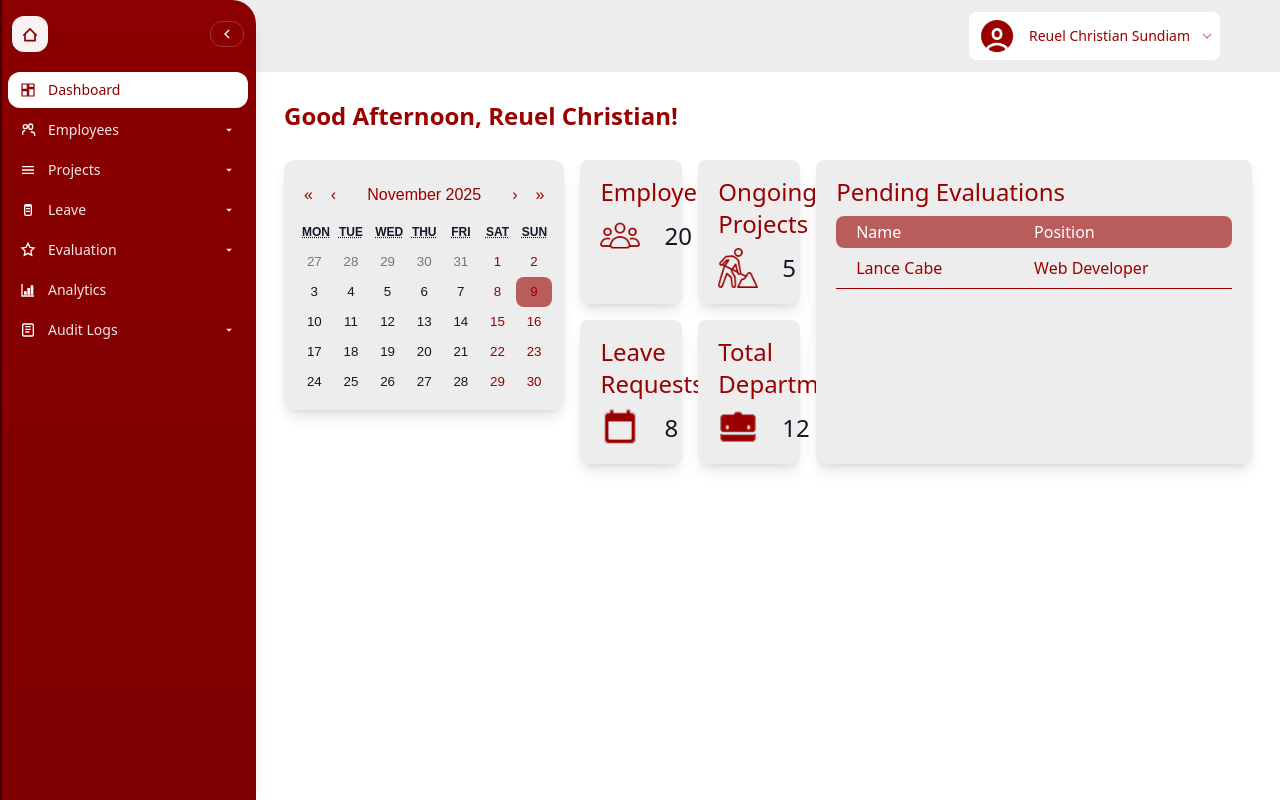
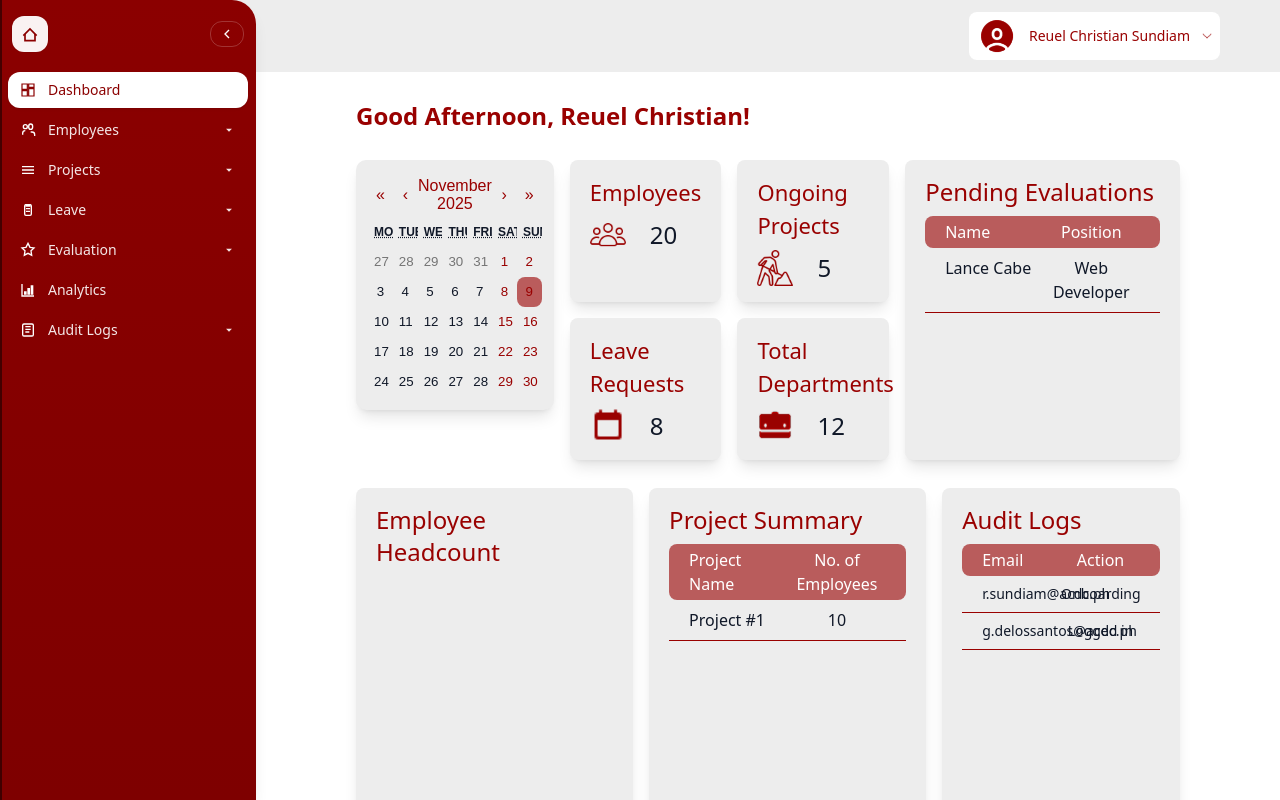
Before and after one commit to Lanshissh/arise-frontend, a React (Vite) app: page /dashboard in a window 1280 px wide. Built offline with nearby package versions, Linux system fonts and the light colour scheme.

Commit message:
added the second row of the dashboard

```diff
--- a/src/assets/styles/calendar.css
+++ b/src/assets/styles/calendar.css
@@ -2,7 +2,7 @@
   border-radius: 10px;
   background-color: #EDEDED !important;
   border: none !important;
-  width: 300px;
+  width: 24%;
   height: 250px;
 }
 
--- a/src/pages/dashboard.jsx
+++ b/src/pages/dashboard.jsx
@@ -7,13 +7,34 @@ import '../assets/styles/calendar.css'
 function Cards({ title, icon, value }) {
     return (
         <div className="bg-[#EDEDED] w-full max-w-sm rounded-lg px-5 py-4 mx-auto hover:scale-105 shadow-lg">
-            <h2 className="text-2xl text-[#990100] font-medium">{title}</h2>
+            <h2 className="text-[22px] text-[#990100] font-medium">{title}</h2>
             <div className="flex pt-2 gap-6 items-center">
-                <img src={icon} className="h-10 w-10" alt={`${title} icon`} />
+                <img src={icon} className="h-9 w-9" alt={`${title} icon`} />
                 <p className="text-2xl font-medium ">{value}</p>
             </div>
         </div>
     );
+}
+
+{/* GREETING */}
+
+function Greeting(){
+    var currentDate = new Date();
+    var hour = currentDate.getHours();
+    var greeting;
+
+    if (hour < 12){
+        greeting = "Morning"
+    }
+    else if (hour >= 12 && hour <=17){
+        greeting = "Afternoon";
+    }
+    else if (hour >= 17 && hour <= 24){
+        greeting = "Evening"
+    }
+
+    return <span>{greeting}</span>
+
 }
 
 function Dashboard() {
@@ -21,14 +42,17 @@ function Dashboard() {
         <div>
             <Navbar />
 
-            <div className="p-7 p-5">
-                <h1 className="md:text-2xl text-xl text-[#990100] font-bold">Good Afternoon, Reuel Christian!</h1>
+            <div className="p-7 mx-18">
+                <h1 className="md:text-2xl text-xl text-[#990100] font-bold">Good <Greeting />, Reuel Christian!</h1>
+
+
+                {/* FIRST ROW */}
 
                 <div className="pt-7 flex gap-4 justify-center">
 
                     <Calendar className={`p-3 shadow-lg justify-center items-center hover:scale-105`}/>
 
-                    <div className="grid grid-cols-2 gap-4">
+                    <div className="grid grid-cols-2 gap-4 w-[41%]">
                         <Cards title="Employees" icon="icons/red-employees.png" value="20" />
                         <Cards title="Ongoing Projects" icon="icons/red-projects.png" value="5" />
                         <Cards title="Leave Requests" icon="icons/red-leave.png" value="8" />
@@ -36,21 +60,62 @@ function Dashboard() {
                     </div>
 
 
-                    <div className="bg-[#EDEDED] w-full max-w-lg rounded-lg hover:scale-105 shadow-lg px-5 py-4">
+                    <div className="bg-[#EDEDED] w-[35%] rounded-lg hover:scale-105 shadow-lg px-5 py-4">
                         <h2 className="text-2xl text-[#990100] font-medium pb-2">Pending Evaluations</h2>
                         <div className="grid grid-cols-2 bg-[#9900009c] px-5 py-1 rounded-lg">
-                            <p className="text-white">Name</p>
-                            <p className="text-white">Position</p>
+                            <p className="text-white text-md">Name</p>
+                            <p className="text-white text-md text-center">Position</p>
                         </div>
                         <div className="grid grid-cols-2 px-5 py-2">
-                            <p className="text-[#990100]">Lance Cabe</p>
-                            <p className="text-[#990100]">Web Developer</p>
+                            <p className="">Lance Cabe</p>
+                            <p className="text-center">Web Developer</p>
+                        </div>
+                        <hr className="text-[#990100]"/>
+                    </div>
+                </div>
+
+                {/* SECOND ROW */}
+
+                <div className="pt-7 flex gap-4 justify-center ">
+
+                    <div className="bg-[#EDEDED] w-[35%] rounded-lg shadow-lg hover:scale-105 px-5 py-4 h-[350px]">
+                        <h2 className="text-2xl text-[#990100] font-medium pb-2">Employee Headcount</h2>
+                    </div>
+
+                    <div className="bg-[#EDEDED] w-[35%] rounded-lg shadow-lg hover:scale-105 px-5 py-4">
+                        <h2 className="text-2xl text-[#990100] font-medium pb-2">Project Summary</h2>
+
+                        <div className="grid grid-cols-2 bg-[#9900009c] px-5 py-1 rounded-lg">
+                            <p className="text-white text-md">Project Name</p>
+                            <p className="text-white text-md text-center">No. of Employees</p>
+                        </div>
+                        <div className="grid grid-cols-2 px-5 py-2">
+                            <p className="">Project #1</p>
+                            <p className="text-center">10</p>
                         </div>
                         <hr className="text-[#990100]"/>
                     </div>
 
+                    <div className="bg-[#EDEDED] w-[30%] rounded-lg shadow-lg hover:scale-105 px-5 py-4">
+                        <h2 className="text-2xl text-[#990100] font-medium pb-2">Audit Logs</h2>
+                        <div className="grid grid-cols-2 bg-[#9900009c] px-5 py-1 rounded-lg">
+                            <p className="text-white text-md">Email</p>
+                            <p className="text-white text-md text-center">Action</p>
+                        </div>
+                        <div className="grid grid-cols-2 px-5 py-2 items-center">
+                            <p className="text-sm">r.sundiam@acdc.ph</p>
+                            <p className="text-center text-sm">Onboarding</p>
+                        </div>
+                        <hr className="text-[#990100]"/>
 
+                        <div className="grid grid-cols-2 px-5 py-2 items-center">
+                            <p className="text-sm">g.delossantos@acdc.ph</p>
+                            <p className="text-center text-sm">Logged in</p>
+                        </div>
+                        <hr className="text-[#990100]"/>
+                    </div>
                 </div>
+
             </div>
 
 
```
